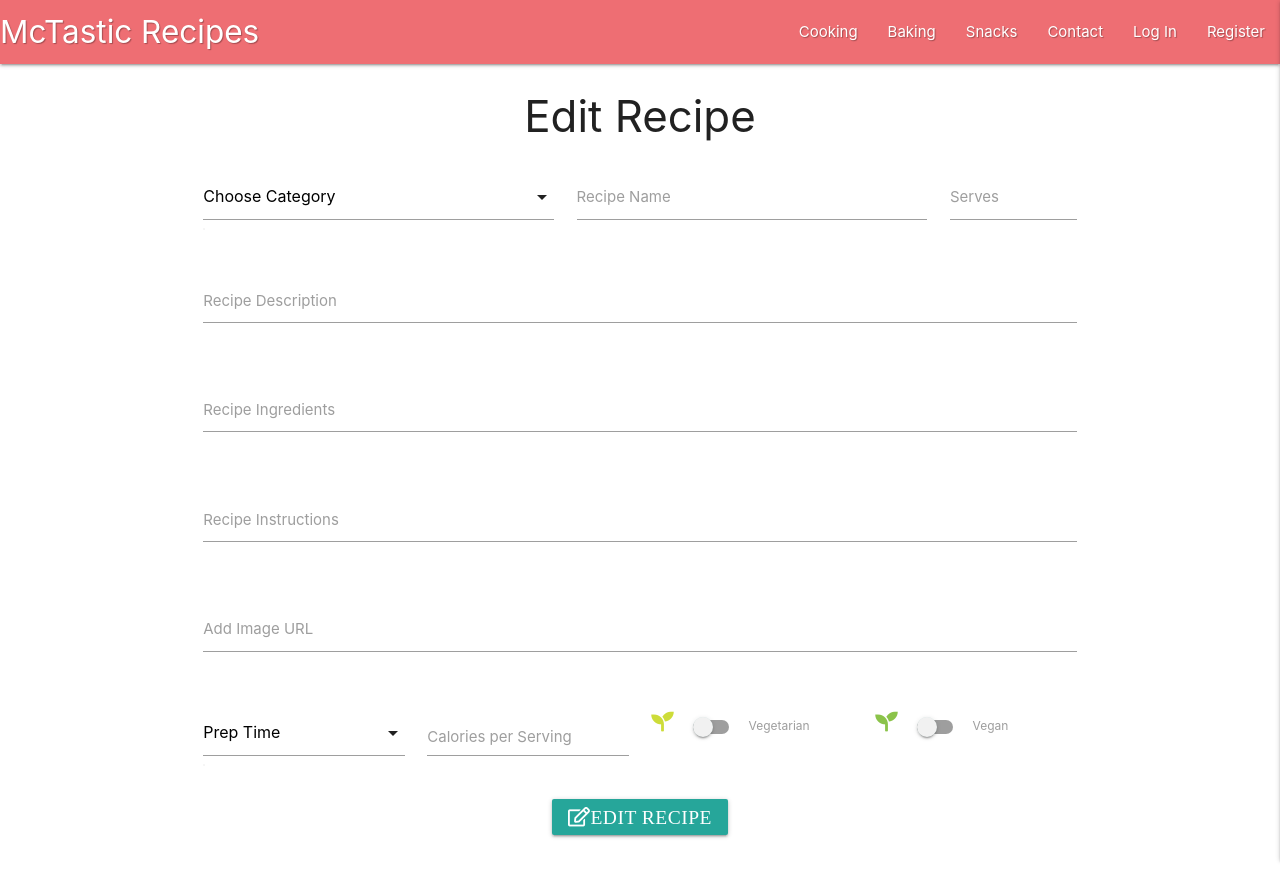
After one commit to Sean-Mc-Mahon/McTasticRecipes, a Flask app: template templates/edit_recipe.html in a window 1280 px wide. The commit adds this page. Run offline with Flask 2, Linux system fonts and the light colour scheme; the template is opened without the code that fills it, so the values that code supplies are empty; some libraries are stand-ins or nearby versions.

Commit message:
edit_recipe.html added

```diff
--- a/app.py
+++ b/app.py
@@ -125,6 +125,13 @@ def add_recipe():
     return render_template("add_recipe.html", categories=categories)
 
 
+@app.route("/edit_recipe/<recipe_id>", methods=["GET","POST"])
+def edit_recipe(recipe_id):
+    recipe = mongo.db.recipes.find_one({"_id": ObjectId(recipe_id)})
+    categories = mongo.db.categories.find().sort("category_name", 1)
+    return render_template("edit_recipe.html", recipe=recipe, categories=categories)
+
+
 if __name__ == "__main__":
     app.run(host=os.environ.get("IP"),
             port=int(os.environ.get("PORT")),
--- /dev/null
+++ b/templates/edit_recipe.html
@@ -0,0 +1,108 @@
+{% extends "base.html" %}
+{% block content %}
+
+    <h3 class="center-align">Edit Recipe</h3>
+
+    <div class="row">
+        <form class="col l12" method="POST" action="{{ url_for('edit_recipe', recipe_id=recipe._id) }}">
+            <div class="row">
+                <!-- Category Selection -->
+                <div class="input-field col s12 l5">
+                    <select id="category_name" name="category_name" class="validate" required>
+                        <option value="" disabled selected>Choose Category</option>
+                        {% for category in categories %}
+                            <option value="{{ category.category_name }}">{{ category.category_name }}</option>
+                        {% endfor %}
+                    </select>
+                </div>
+                <!-- Recipe Name -->
+                <div class="input-field col s12 l5">
+                    <input id="recipe_name" name="recipe_name" type="text" minlength="1" maxlength="50" class="validate" required>
+                    <label for="recipe_name">Recipe Name</label>
+                </div>
+                <!-- Serves -->
+                <div class="input-field col s12 l2">
+                    <input id="recipe_serves" name="recipe_serves" type="number" minlength="1" maxlength="2" class="validate" required>
+                    <label for="recipe_serves">Serves</label>
+                </div>
+            </div>
+            <div class="row">
+                <!-- Recipe Name -->
+                <div class="input-field col s12">
+                    <textarea id="recipe_description" name="recipe_description" maxlength="300" class="materialize-textarea"></textarea>
+                    <label for="recipe_description">Recipe Description</label>
+                </div>
+            </div>
+
+            <div class="row">
+                <!-- Ingredients -->
+                <div class="input-field col s12">
+                    <textarea id="recipe_ingredients" name="recipe_ingredients" maxlength="1000" class="materialize-textarea"></textarea>
+                    <label for="recipe_ingredients">Recipe Ingredients</label>
+                </div>
+            </div>
+            <div class="row">
+                <!-- Instructions -->
+                <div class="input-field col s12">
+                    <textarea id="recipe_instructions" name="recipe_instructions" maxlength="1000" class="materialize-textarea"></textarea>
+                    <label for="recipe_instructions">Recipe Instructions</label>
+                </div>
+            </div>
+            <div class="row">
+                <div class="input-field col s12">
+                    <input type="url" id="recipe_image" name="recipe_image" class="materialize-textarea" minlength="1" maxlength="400" required>
+                    <label for="recipe_image">Add Image URL</label>
+                </div>
+            </div>
+            <div class="row switch-line">
+                <!-- Prep Time -->
+                <div class="input-field col s12 m6 l3">
+                    <select id="recipe_time" name="recipe_time" class="validate" required>
+                        <option value="" disabled selected>Prep Time</option>
+                            <option value=" &lt;30mins"> &lt;30mins</option>
+                            <option value=" 30-60mins"> 30-60mins</option>
+                            <option value=" &gt;60mins"> &gt;60mins</option>
+                    </select>
+                </div>
+                <!-- Calories -->
+                <div class="input-field col s12 m6 l3">
+                        <input id="recipe_cals" name="recipe_cals" type="number" minlength="1" maxlength="4" pattern="^[0-9]$" class="validate">
+                        <label for="recipe_cals">Calories per Serving</label>
+                    </div>
+                <!-- Vegetarian Switch -->
+                <div class="input-field col s6 l3">
+                    <div class="switch">
+                        <label for="recipe_is_vegetarian">
+                            <i class="fas fa-seedling lime-text accent-2 tooltipped large-icon"
+                                data-position="bottom" data-tooltip="Vegetarian"></i>
+                            <input type="checkbox" id="recipe_is_vegetarian" name="recipe_is_vegetarian">
+                            <span class="lever"></span>
+                            Vegetarian
+                        </label>
+                    </div>
+                </div>
+                <!-- Vegan Switch -->
+                <div class="input-field col s6 l3">
+                    <div class="switch">
+                        <label for="recipe_is_vegan">
+                            <i class="fas fa-seedling light-green-text accent-4 tooltipped  large-icon"
+                                data-position="bottom" data-tooltip="Vegan"></i>
+                            <input type="checkbox" id="recipe_is_vegan" name="recipe_is_vegan">
+                            <span class="lever"></span>
+                            Vegan
+                        </label>
+                    </div>
+                </div>
+            </div>
+            <div class="row">
+                <!-- Submit Button -->
+                <div class="col s12 center-align">
+                    <button class="btn waves-effect waves-light" id="submit_recipe" type="submit" name="action">
+                        <i class="far fa-edit">Edit Recipe</i>
+                    </button>
+                </div>
+            </div>
+        </form>
+    </div>
+
+{% endblock%}
--- a/templates/recipes.html
+++ b/templates/recipes.html
@@ -32,7 +32,7 @@
                             <div class="col s7 l6 right">
                             <i class="material-icons medium right" id="expand">expand_more</i>
                             <a href="" class="waves-effect waves-light btn-small right m1">Done</a>
-                            <a href="" class="waves-effect waves-light btn-small right m1">Edit</a>
+                            <a href="{{ url_for('edit_recipe', recipe_id=recipe._id) }}" class="waves-effect waves-light btn-small right m1">Edit</a>
                             </div>
                         </div>
                         <div class="collapsible-body">
```
